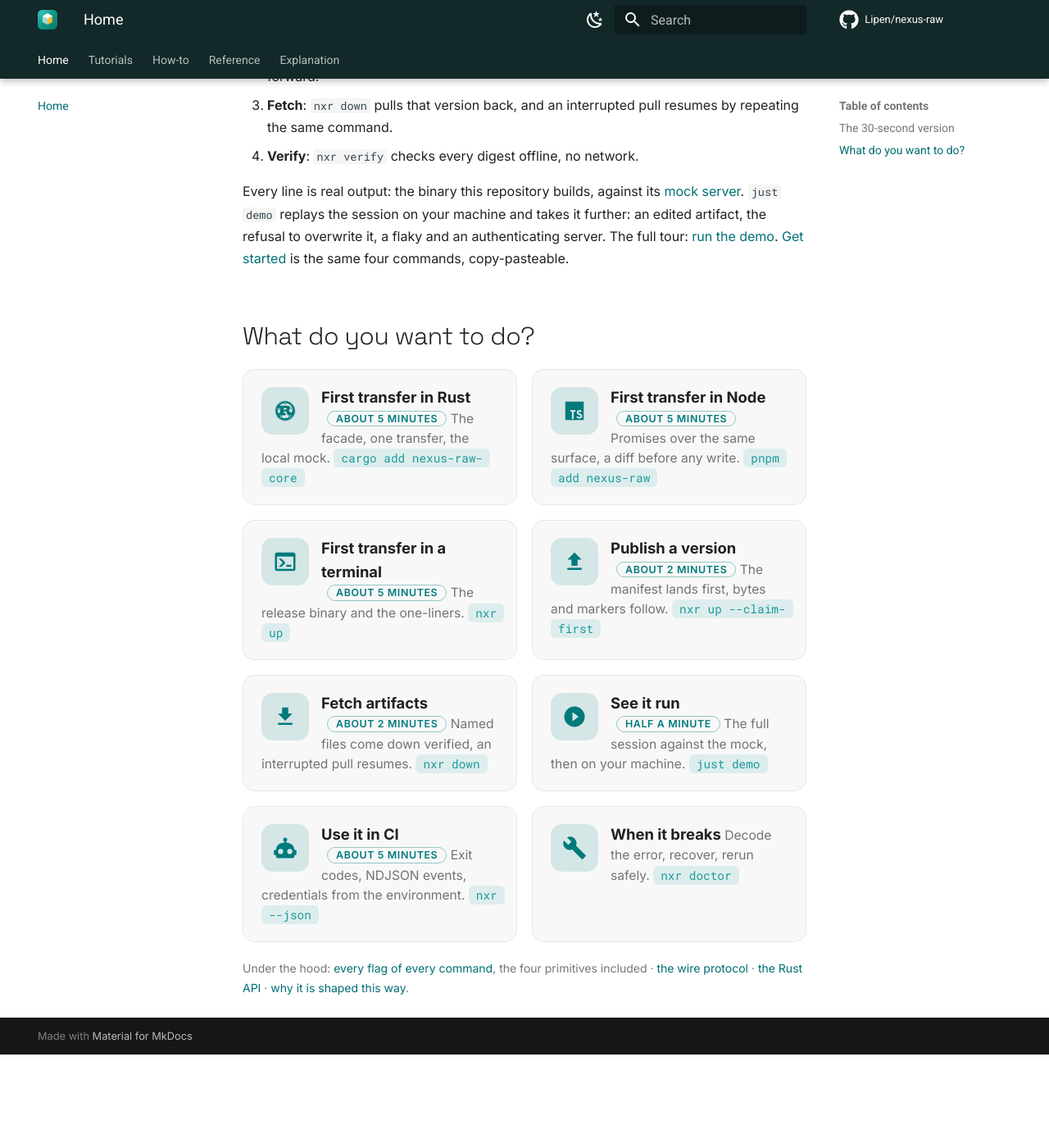
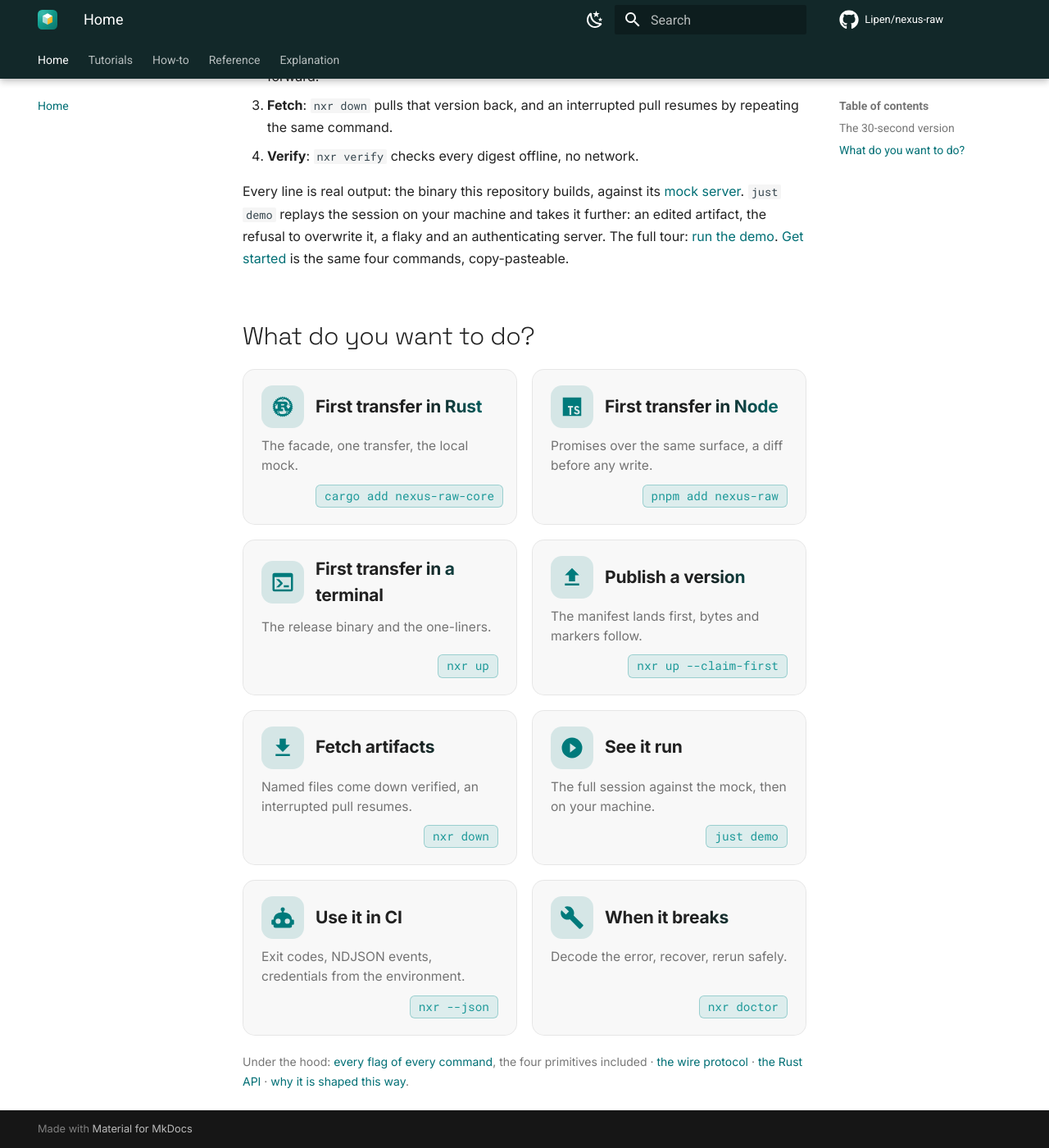
Before and after one commit to Lipen/nexus-raw, an MkDocs documentation site: the page built from docs/index.md, in a window 1280 px wide and 1400 px high, scrolled down 1622 px. Shown: the whole window at 82% size. Built offline with MkDocs 1.6.1 and Material for MkDocs 9.7.7, drawn with Linux system fonts in a browser that asks for light colours; comment, search, counter and statistics services are not loaded; before the commit the page ends 2908 px from its top, so only the background shows below that.

Commit message:
docs: the card header holds the icon, the body owns the width

```diff
--- a/docs/index.md
+++ b/docs/index.md
@@ -71,14 +71,14 @@ The full tour: [run the demo](how-to/demo.md).
 
 <div class="nxr-go" markdown>
 
-- [:material-language-rust: **First transfer in Rust** *about 5 minutes* The facade, one transfer, the local mock. `cargo add nexus-raw-core`](tutorials/rust/)
-- [:material-language-typescript: **First transfer in Node** *about 5 minutes* Promises over the same surface, a diff before any write. `pnpm add nexus-raw`](tutorials/node/)
-- [:material-console: **First transfer in a terminal** *about 5 minutes* The release binary and the one-liners. `nxr up`](tutorials/ops/)
-- [:material-upload: **Publish a version** *about 2 minutes* The manifest lands first, bytes and markers follow. `nxr up --claim-first`](how-to/publish/)
-- [:material-download: **Fetch artifacts** *about 2 minutes* Named files come down verified, an interrupted pull resumes. `nxr down`](how-to/consume/)
-- [:material-play-circle: **See it run** *half a minute* The full session against the mock, then on your machine. `just demo`](how-to/demo/)
-- [:material-robot: **Use it in CI** *about 5 minutes* Exit codes, NDJSON events, credentials from the environment. `nxr --json`](how-to/ci/)
-- [:material-wrench: **When it breaks** Decode the error, recover, rerun safely. `nxr doctor`](how-to/troubleshoot/)
+- [:material-language-rust: **First transfer in Rust** *The facade, one transfer, the local mock.* `cargo add nexus-raw-core`](tutorials/rust/)
+- [:material-language-typescript: **First transfer in Node** *Promises over the same surface, a diff before any write.* `pnpm add nexus-raw`](tutorials/node/)
+- [:material-console: **First transfer in a terminal** *The release binary and the one-liners.* `nxr up`](tutorials/ops/)
+- [:material-upload: **Publish a version** *The manifest lands first, bytes and markers follow.* `nxr up --claim-first`](how-to/publish/)
+- [:material-download: **Fetch artifacts** *Named files come down verified, an interrupted pull resumes.* `nxr down`](how-to/consume/)
+- [:material-play-circle: **See it run** *The full session against the mock, then on your machine.* `just demo`](how-to/demo/)
+- [:material-robot: **Use it in CI** *Exit codes, NDJSON events, credentials from the environment.* `nxr --json`](how-to/ci/)
+- [:material-wrench: **When it breaks** *Decode the error, recover, rerun safely.* `nxr doctor`](how-to/troubleshoot/)
 
 </div>
 
--- a/docs/stylesheets/site.css
+++ b/docs/stylesheets/site.css
@@ -246,11 +246,22 @@
   margin: 0;
 }
 
-/* The card: flow-root contains the icon float. The badge sits left, the
-   title and time pill share the first line beside it, the description
-   wraps under. No icon-only row, no stray separators. */
+/* The card is a three-row grid.
+   The header row holds the badge and the title side by side.
+   The description runs full width below the header.
+   The command chip sits pinned at the bottom-right. */
 .md-typeset .nxr-go > ul > li a {
-  display: flow-root;
+  position: relative;
+  display: grid;
+  grid-template-columns: auto 1fr;
+  grid-template-rows: auto 1fr auto;
+  grid-template-areas:
+    "icon title"
+    "desc desc"
+    ". cmd";
+  column-gap: 0.7rem;
+  row-gap: 0.5rem;
+  align-items: start;
   height: 100%;
   padding: 0.95rem 1.1rem 1rem;
   border: 1px solid var(--md-default-fg-color--lightest);
@@ -272,17 +283,16 @@
   transform: translateY(-2px);
 }
 
-/* The icon badge floats left: title and time pill sit on the first line
-   beside it, the description wraps below. */
+/* The icon badge fills the header row left cell. */
 .md-typeset .nxr-go > ul > li a .twemoji,
 .md-typeset .nxr-go > ul > li a .md-icon {
-  float: left;
+  grid-area: icon;
+  align-self: center;
   display: inline-flex;
   align-items: center;
   justify-content: center;
-  width: 2.9rem;
-  height: 2.9rem;
-  margin: 0.1rem 0.75rem 0.25rem 0;
+  width: 2.6rem;
+  height: 2.6rem;
   border-radius: 0.7rem;
   background: color-mix(in oklch, var(--md-accent-fg-color) 14%, transparent);
   color: var(--md-accent-fg-color);
@@ -294,36 +304,39 @@
   height: 1.5rem;
 }
 
-/* The title is the loudest text on the card. */
+/* The title is a bold gradient from the foreground into the accent.
+   The juiciest text on the page. */
 .md-typeset .nxr-go > ul > li a strong {
-  font-size: 0.92rem;
+  grid-area: title;
+  align-self: center;
+  font-size: 1.05rem;
   font-weight: 700;
-  color: var(--md-default-fg-color);
+  letter-spacing: -0.01em;
+  background: linear-gradient(100deg, var(--md-default-fg-color) 45%, var(--md-accent-fg-color));
+  -webkit-background-clip: text;
+  background-clip: text;
+  -webkit-text-fill-color: transparent;
+  color: transparent;
 }
 
-/* The time pill: quiet uppercase, beside the title. */
+/* The description is the full-width row under the header. */
 .md-typeset .nxr-go > ul > li a em {
+  grid-area: desc;
   font-style: normal;
-  font-size: 0.62rem;
-  font-weight: 600;
-  letter-spacing: 0.05em;
-  text-transform: uppercase;
-  color: var(--md-accent-fg-color);
-  border: 1px solid color-mix(in oklch, var(--md-accent-fg-color) 40%, transparent);
-  border-radius: 999px;
-  padding: 0.06rem 0.5rem;
-  white-space: nowrap;
-  margin-left: 0.35rem;
-  vertical-align: 0.08em;
 }
 
-/* The command chip is the one accent: this is what the reader runs. */
+/* The command chip is the one accent.
+   It sits at the bottom-right because it is what the reader runs. */
 .md-typeset .nxr-go > ul > li a code {
+  grid-area: cmd;
+  justify-self: end;
   font-size: 0.72rem;
-  padding: 0.1rem 0.45rem;
+  padding: 0.1rem 0.5rem;
+  border: 1px solid color-mix(in oklch, var(--nxr-teal) 35%, transparent);
   border-radius: 6px;
   background: color-mix(in oklch, var(--nxr-teal) 12%, transparent);
   color: var(--nxr-hero-teal);
+  white-space: nowrap;
 }
 
 /* The hover affordance: a gradient hairline across the card top fades in.
@@ -347,11 +360,6 @@
 .md-typeset .nxr-go > ul > li a:hover::before {
   opacity: 1;
   transform: none;
-}
-
-/* The card is the positioning context for the hairline. */
-.md-typeset .nxr-go > ul > li {
-  position: relative;
 }
 
 .md-typeset .nxr-go__under {
```
